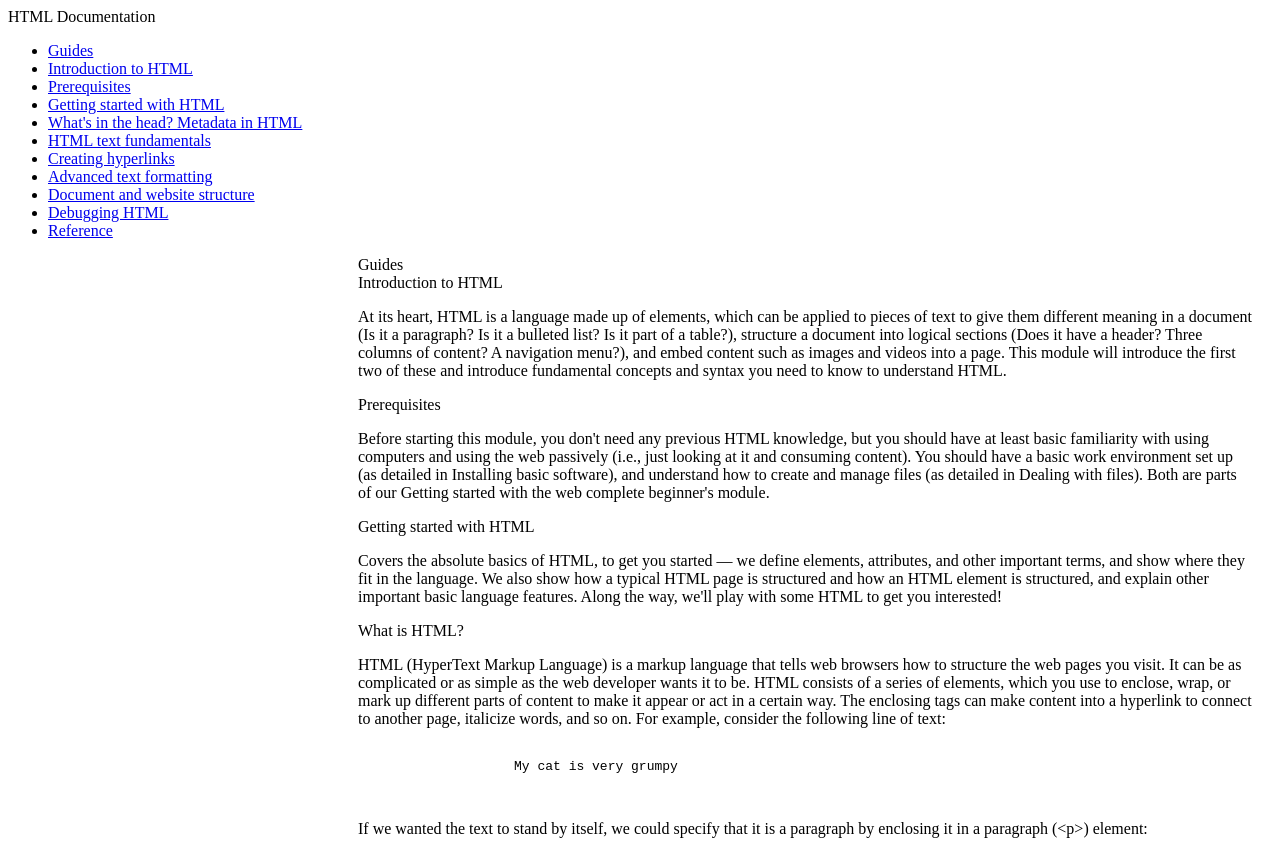
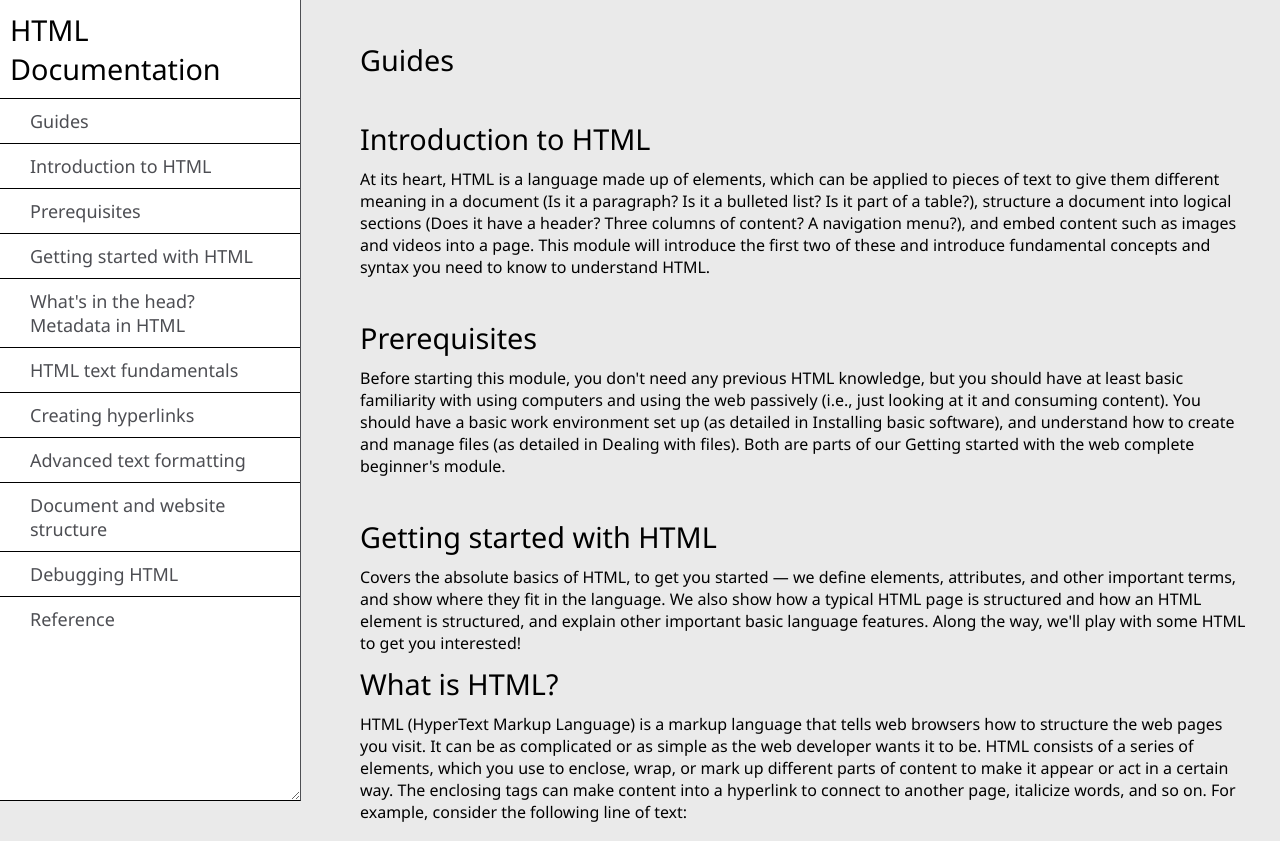
Before and after one commit to loanzs/FCC-Technical-Documentation-Page, a plain HTML site: page index.html in a window 1280 px wide. Shown: the top 841 px of the page. Drawn offline with Linux system fonts and the light colour scheme.

Commit message:
style: Add CSS formatting for improved layout and design

```diff
--- a/styles.css
+++ b/styles.css
@@ -1,14 +1,89 @@
-/** {
+* {
     padding: 0;
     margin: 0;
-    box-sizing: border-box;
-} **/
+}
+
+body {
+    background-color: rgb(234, 234, 234);
+    display: flex;
+    flex-direction: column;
+    min-height: 100vh;
+    font-family:'Segoe UI', Tahoma, Geneva, Verdana, sans-serif ;
+}
+
+section {
+    margin-top: 40px;
+}
+
+#navbar {
+    background-color: #fff;
+    width: 100%;
+    border-bottom: 1px solid;
+    border-right: 1px solid #4d4e53;
+    resize: auto;
+    overflow-x: scroll;
+}
+
+#navbar li {
+    color: #4d4e53;
+    border-top: 1px solid black;
+    list-style: none;
+}
+
+#navbar a {
+    display: block;
+    padding: 10px 30px;
+    color: #4d4e53;
+    text-decoration: none;
+    cursor: pointer;
+    font-size: 18px;
+    transition: text-indent o.3s ease-in-out;
+
+}
+
+#navbar a:hover {
+    font-weight: 500;
+    text-indent: 5px;
+}
+
+p {
+    margin: 10px;
+}
+
+ol {
+    margin-left: 30px;
+}
+
+#main-doc {
+    margin: 0 auto;
+}
+
+header {
+    color: black;
+    margin: 10px;
+    text-align: left;
+    font-size: 1.8em;
+    font-weight: 500;
+}
+
+code {
+    display: block;
+    text-align: left;
+    white-space: pre;
+    word-break: normal;
+    word-wrap: normal;
+    line-height: 1.5;
+    background-color: #fff;
+    padding: 0 15px;
+    margin: 10px;
+    border-radius: 5px;
+}
 
 @media only screen and (min-width: 815px) {
     body {
         flex-direction: row;
     }
-    #nav-bar {
+    #navbar {
         width: 300px;
         position: fixed;
         height: 100%;
@@ -26,3 +101,8 @@
         margin-left: 350px;
     }
 }
+
+#Document_and_website_structure ul, #Debugging_HTML ul {
+    margin: 10px;
+    padding-left: 50px;
+}
```
